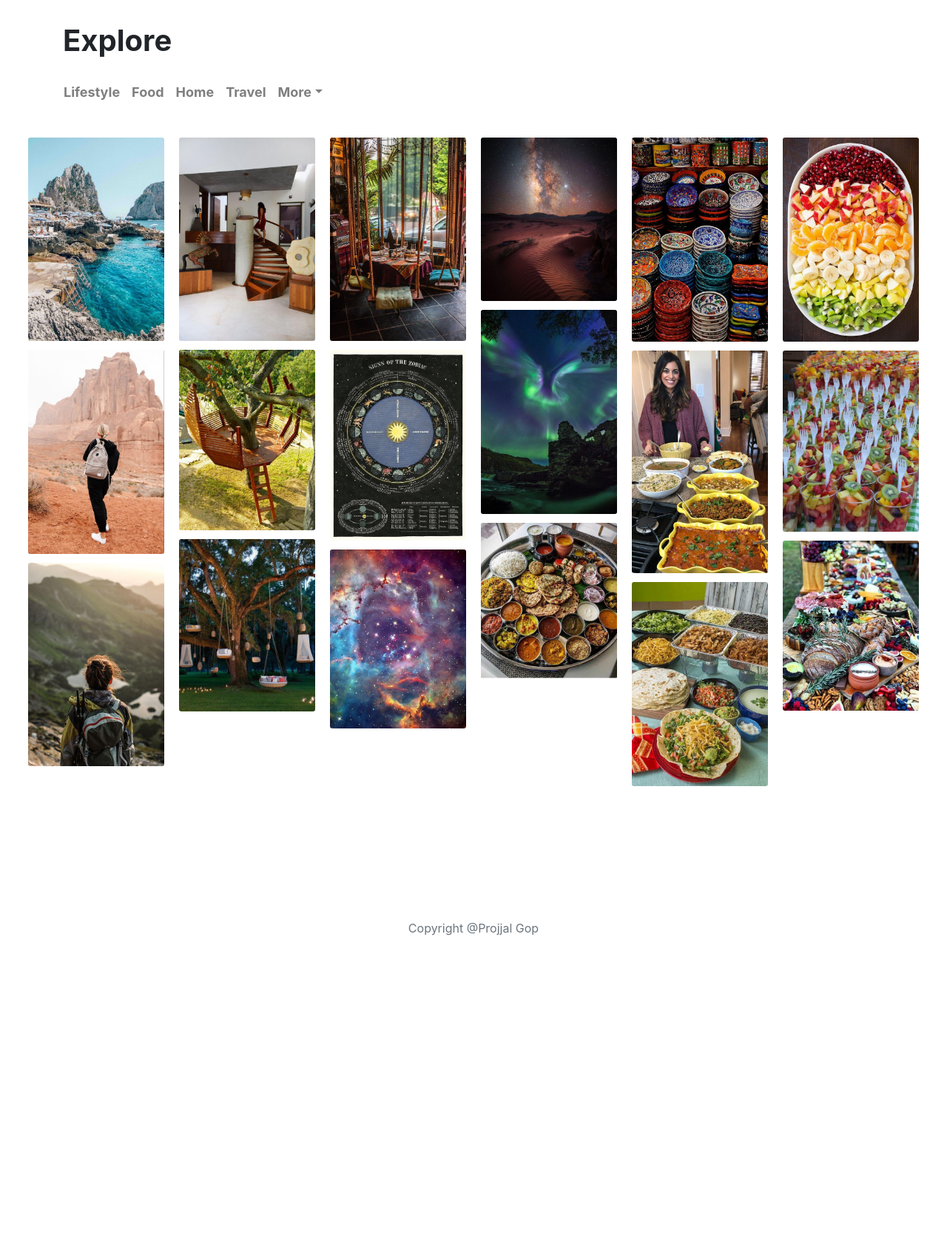
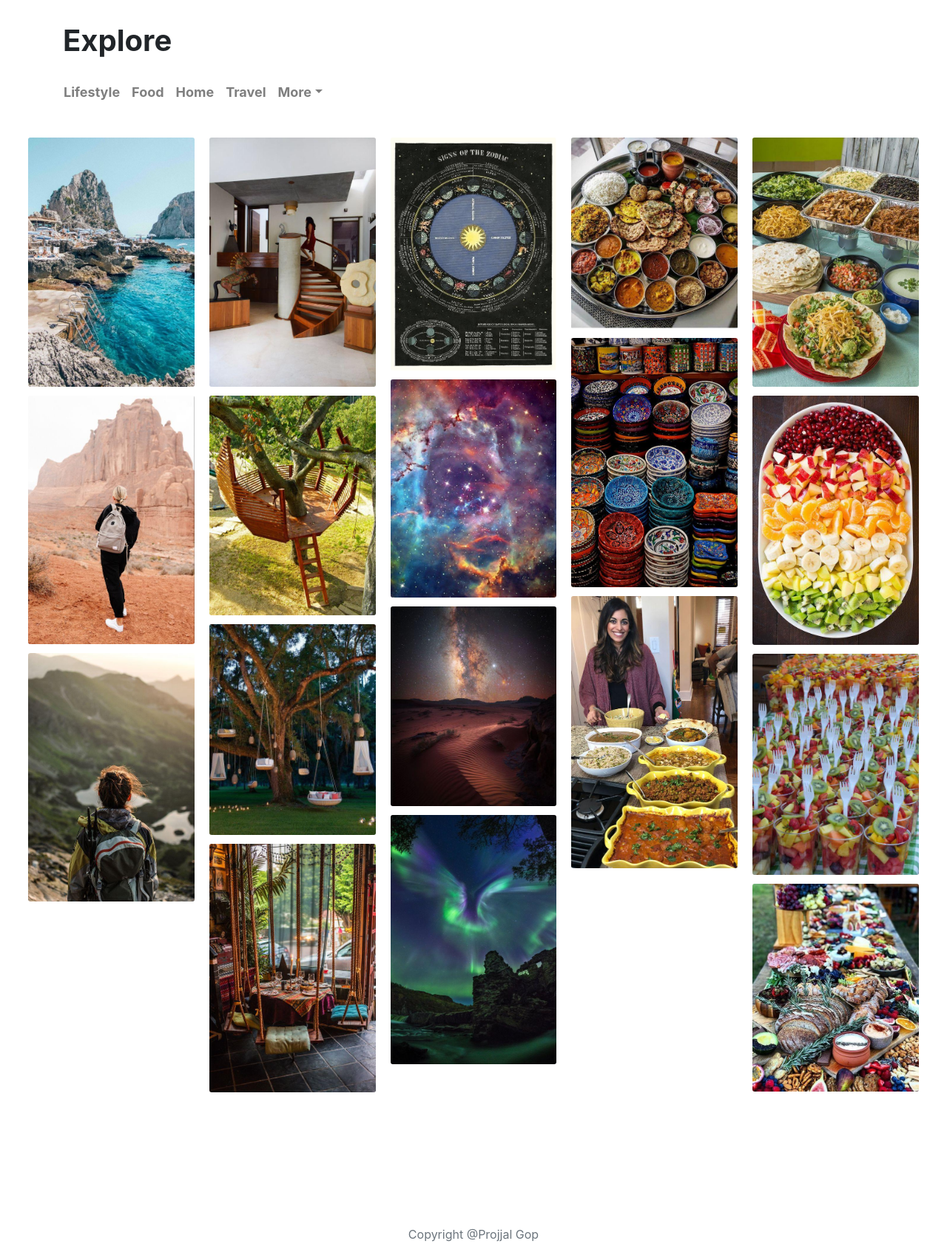
Before and after one commit to projjal1/Pinterest-Flask, a Flask app: page / in a window 1280 px wide. Shown: the part 93-1790 px from the top of the page at 74% size. Before the commit the page ends 1358 px from the top, so only its background shows below. Run offline with Flask 2, Linux system fonts and the light colour scheme; data comes from the database, SQL or seed files in the repository; some libraries are stand-ins or nearby versions.

Commit message:
Made column count to 5

```diff
--- a/templates/base.html
+++ b/templates/base.html
@@ -117,9 +117,11 @@
 		font-weight: 700;
 		font-family:-apple-system, BlinkMacSystemFont, 'Segoe UI', Roboto, Oxygen, Ubuntu, Cantarell, 'Open Sans', 'Helvetica Neue', sans-serif;
 		}
+
 		.card-columns {
-            column-count: 6;
-		}
+    		column-count: 5;
+ 		}
+
 		#search-input{
 		height: auto;
 		width: 800px;
```
